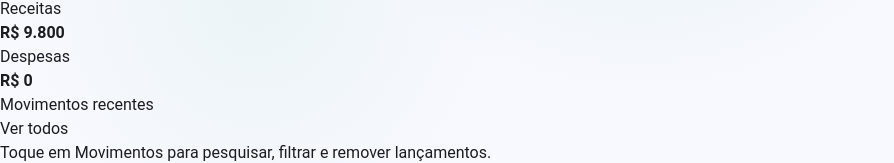
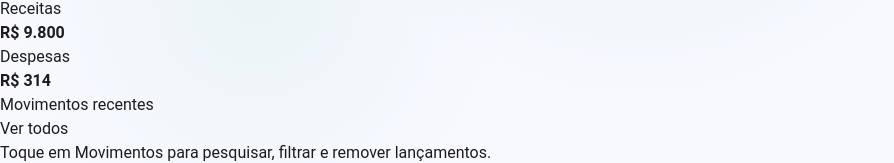
Before and after one commit to DoutorK/financeApp, a React (Vite) app: page / in a window 1280 px wide. Shown: the part 243-406 px from the top of the page, without its empty margins (0-894 px from the left). Built offline with nearby package versions, Linux system fonts and the light colour scheme.

Commit message:
FEAT: add damos mokados pra ficar bonito

```diff
--- a/src/App.tsx
+++ b/src/App.tsx
@@ -11,6 +11,8 @@ const chips = ['Semana', 'Mês', 'Ano'] as const
 
 const initialTransactions: MovementTransaction[] = [
   { id: 'tx-1', title: 'Salário mensal', category: 'Salário', amount: 9800, kind: 'income', date: '13 jun' },
+  { id: 'tx-2', title: 'Mercado', category: 'Alimentação', amount: 184.7, kind: 'expense', date: '12 jun' },
+  { id: 'tx-3', title: 'Gasolina', category: 'Transporte', amount: 128.9, kind: 'expense', date: '11 jun' },
 ]
 
 const navItems = [
```
